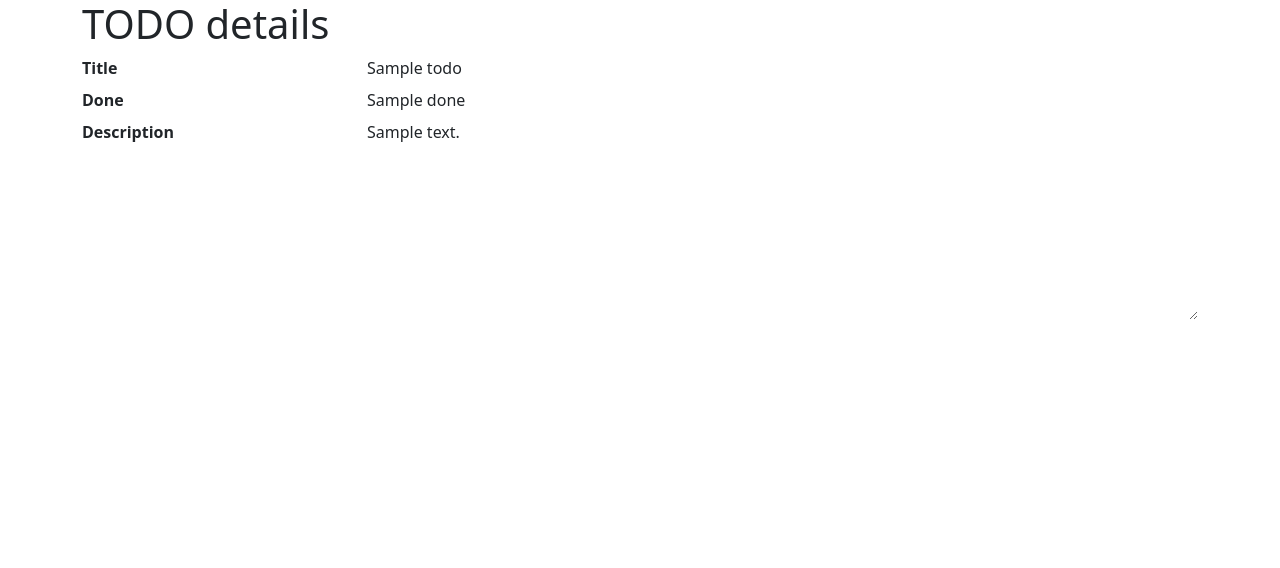
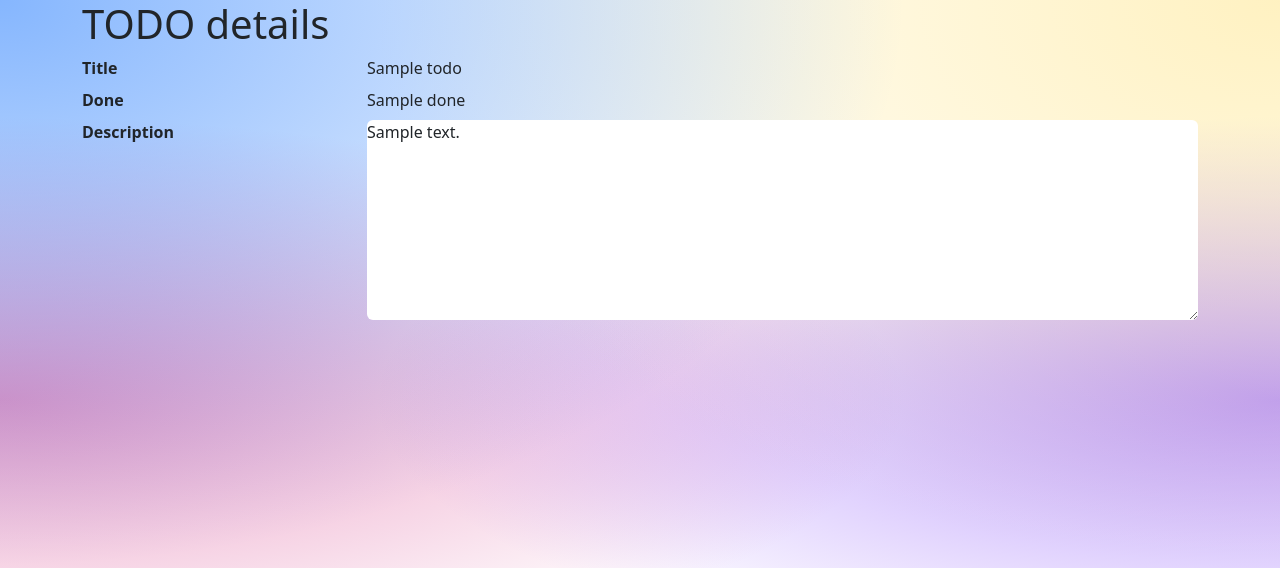
Before and after one commit to luc-phan/todo-django, a Django app: template todo_website/todo_crud/templates/todo_crud/detail.html in a window 1280 px wide. Shown: the top 568 px of the page. Run offline with Django 3.2, Linux system fonts and the light colour scheme; the template is opened without the code that fills it: most values are stand-ins (such as "Sample title", 1, 10 or a date in 2020); some libraries are stand-ins or nearby versions.

Commit message:
improve: add gradient

```diff
--- a/todo_website/todo_crud/templates/todo_crud/base.html
+++ b/todo_website/todo_crud/templates/todo_crud/base.html
@@ -8,10 +8,21 @@
         <link rel="stylesheet" href="{% static 'todo_crud/bootstrap.min.css' %}">
         <link rel="stylesheet" href="{% static 'todo_crud/bootstrap-icons.css' %}">
         <style>
+            body {
+                --bs-body-bg-rgb: 13,110,253;
+                --bd-accent-rgb: 255,228,132;
+                --bd-violet-rgb: 112.520718,44.062154,249.437846;
+                --bd-pink-rgb: 214,51,132;
+
+                background-image:
+                    radial-gradient(ellipse at top left, rgba(var(--bs-primary-rgb), 0.5), transparent 50%),
+                    radial-gradient(ellipse at top right, rgba(var(--bd-accent-rgb), 0.5), transparent 50%),
+                    radial-gradient(ellipse at center right, rgba(var(--bd-violet-rgb), 0.5), transparent 50%),
+                    radial-gradient(ellipse at center left, rgba(var(--bd-pink-rgb), 0.5), transparent 50%);
+                background-attachment: fixed;
+            }
+
             {% block style %}
-            .done {
-                text-decoration: line-through;
-            }
             {% endblock %}
         </style>
     </head>
```
Also changed, not shown: todo-django.png.
